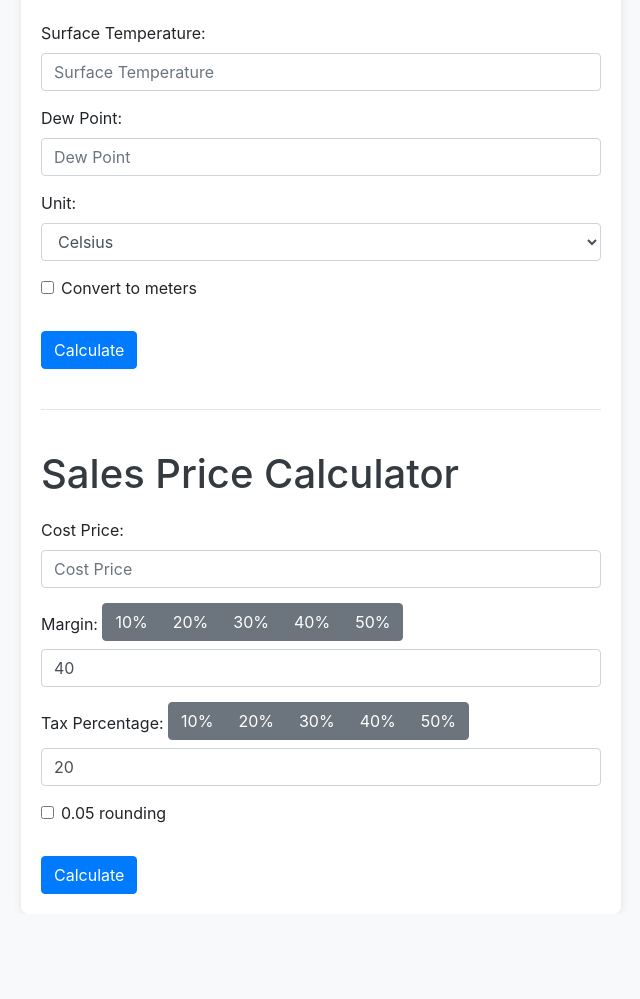
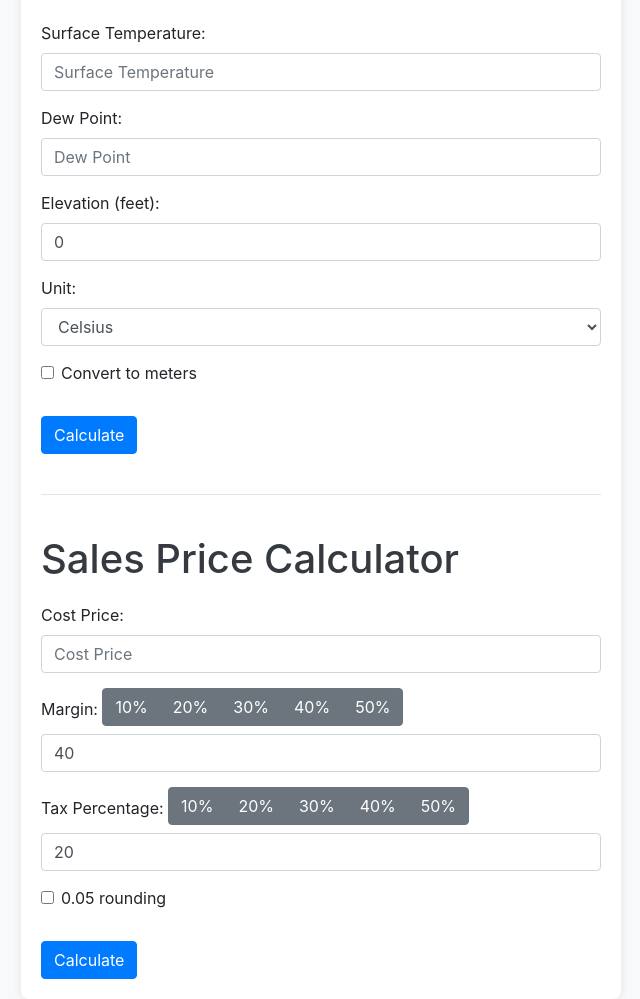
Before and after one commit to timothybs/percentagecalculator, a Flask app: page / in a window 1280 px wide. Shown: the part 328-1327 px from the top of the page, without its empty margins (319-959 px from the left). Before the commit the page ends 1222 px from the top, so only its background shows below. Run offline with Flask 3, Linux system fonts and the light colour scheme; some libraries are stand-ins or nearby versions.

Commit message:
elevation

```diff
--- a/app.py
+++ b/app.py
@@ -20,6 +20,7 @@ def index():
             try:
                 surface_temp = float(request.form.get("surface_temp", ""))
                 dew_point = float(request.form.get("dew_point", ""))
+                elevation = float(request.form.get("elevation", 0))
                 unit = request.form.get("unit", "C")
                 convert_to_meters = 'convert_to_meters' in request.form
 
@@ -27,6 +28,8 @@ def index():
                     cloud_base_result = abs((surface_temp - dew_point) / 4.4) * 1000
                 else:  # Default to Celsius
                     cloud_base_result = abs((surface_temp - dew_point) / 2.5) * 1000
+
+                cloud_base_result += elevation  # Add elevation to the result in feet
 
                 if convert_to_meters:
                     cloud_base_result = cloud_base_result * 0.3048  # Convert feet to meters
--- a/templates/index.html
+++ b/templates/index.html
@@ -81,6 +81,10 @@
                 <input type="text" id="dew_point" name="dew_point" class="form-control" placeholder="Dew Point" required>
             </div>
             <div class="form-group">
+                <label for="elevation">Elevation (feet):</label>
+                <input type="text" id="elevation" name="elevation" class="form-control" placeholder="Elevation" value="0" required>
+            </div>
+            <div class="form-group">
                 <label for="unit">Unit:</label>
                 <select id="unit" name="unit" class="form-control" required>
                     <option value="C">Celsius</option>
```
